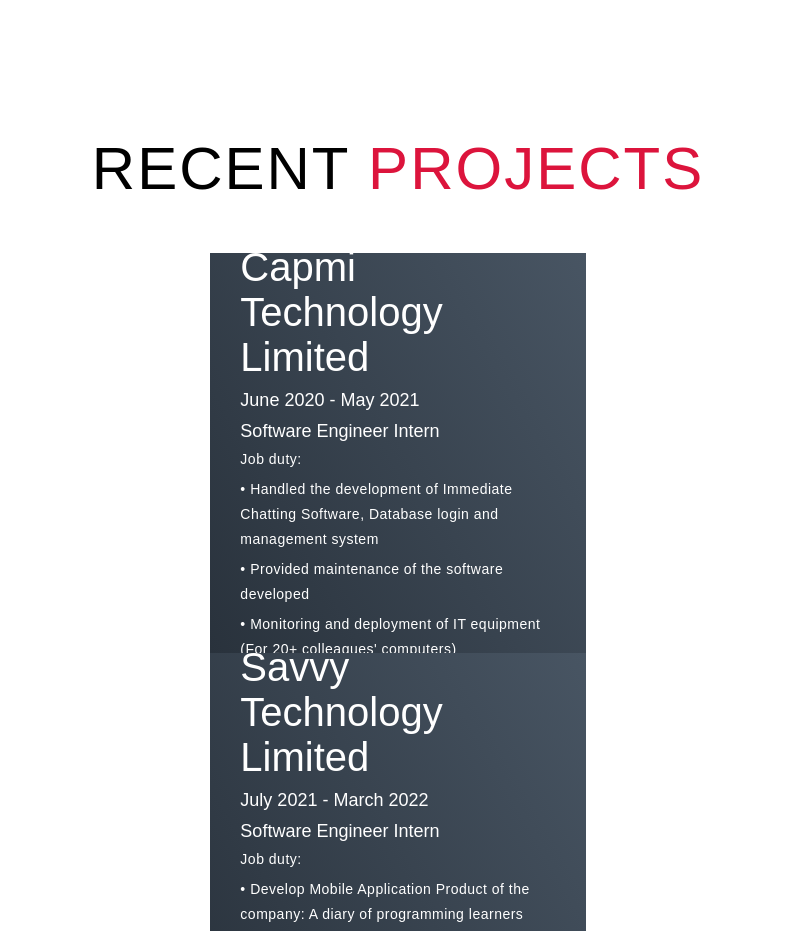
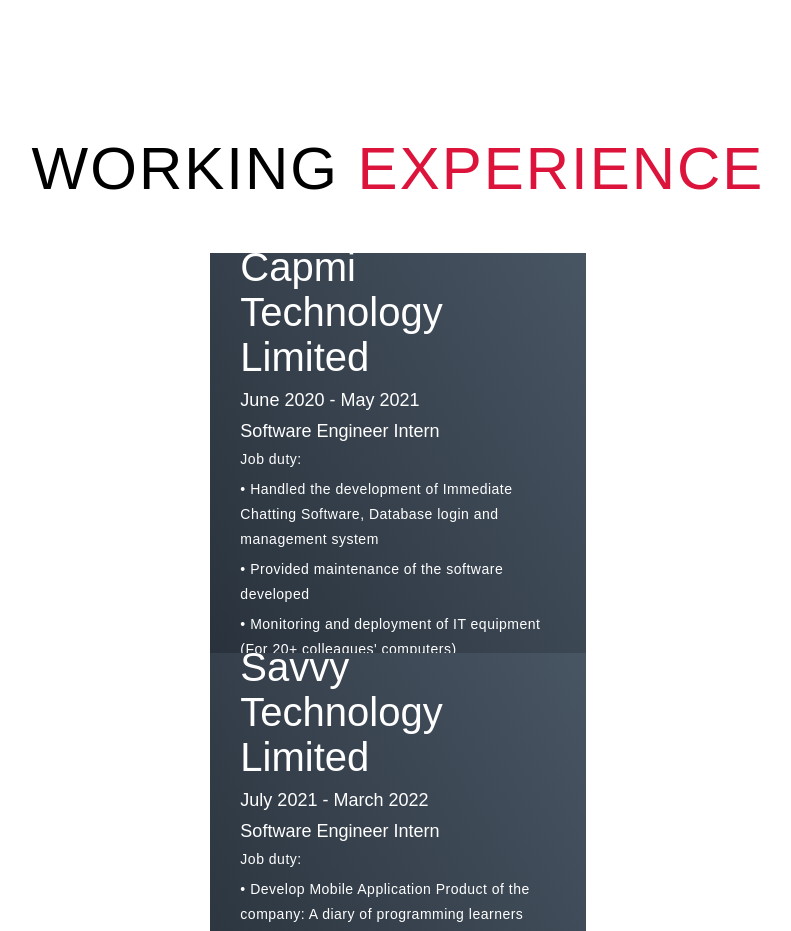
Before and after one commit to alexkkm/React, a React (Create React App) app: page / in a window 1280 px wide. Shown: the part 2400-3331 px from the top of the page, without its empty margins (242-1033 px from the left). Built offline with nearby package versions, Linux system fonts and the light colour scheme.

Commit message:
fixed typo mistake on working experience section

```diff
--- a/src/index.jsx
+++ b/src/index.jsx
@@ -119,7 +119,7 @@
                     <div class="projects container">
 
                         <div class="projects-header">
-                            <h1 class="section-title">Recent <span>Projects</span></h1>
+                            <h1 class="section-title">Working <span>Experience</span></h1>
                         </div>
 
 
```
